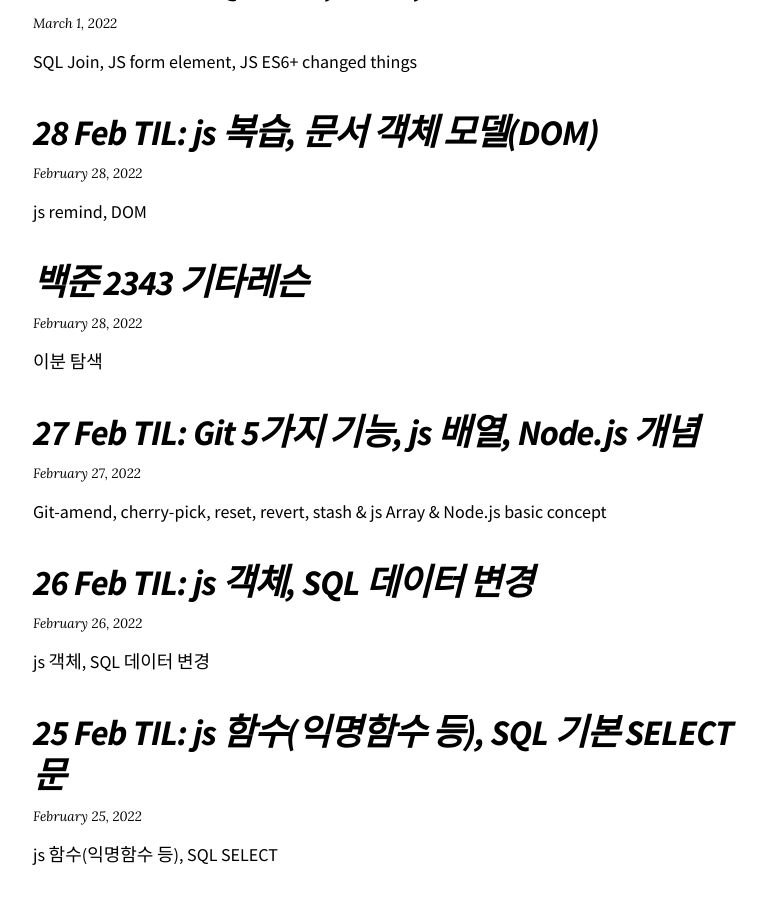
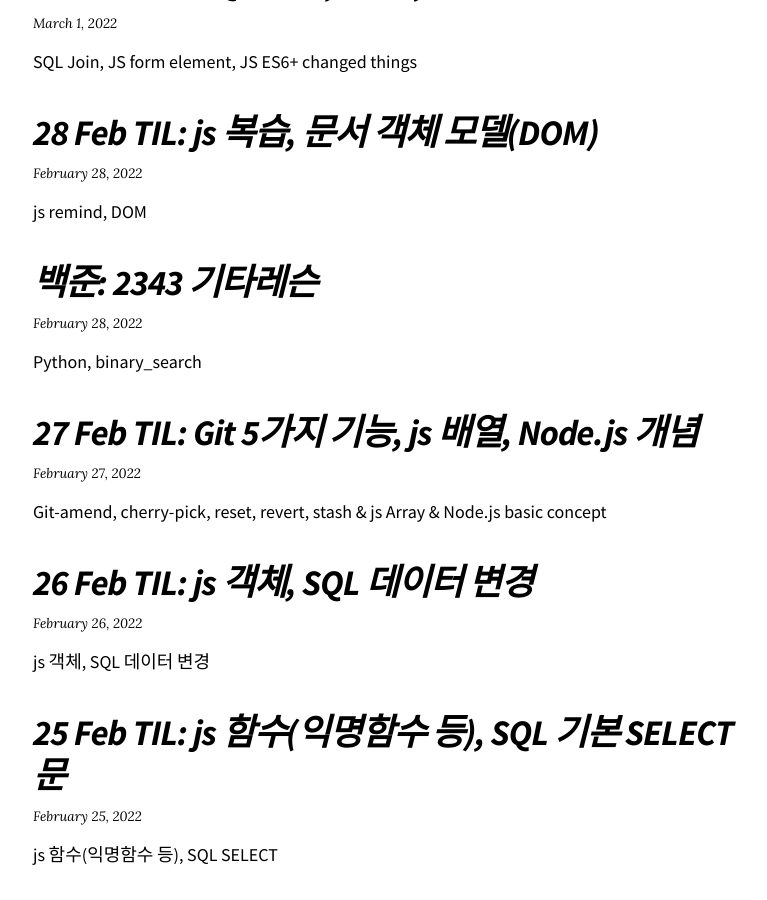
Before and after one commit to stae1102/stae1102.github.io, a Jekyll site: the page built from posts.md, in a window 1280 px wide and 900 px high, scrolled down 5449 px. Shown: the whole window, without its empty margins (241-1008 px from the left). Built offline with Jekyll 4.4.1, drawn with Linux system fonts in a browser that asks for light colours; nearby versions of some CDN libraries; some web fonts are replaced.

Commit message:
목차 수정

```diff
--- a/_posts/2022-02-28-백준 2343 기타레슨 .markdown
+++ b/_posts/2022-02-28-백준 2343 기타레슨 .markdown
@@ -1,7 +1,7 @@
 ---
 layout: post
-title:  "백준 2343 기타레슨"
-excerpt: "이분 탐색"
+title:  "백준: 2343 기타레슨"
+excerpt: "Python, binary_search"
 date:   2022-02-28 23:16:00 +0900
 categories:
   - Baekjoon
```
